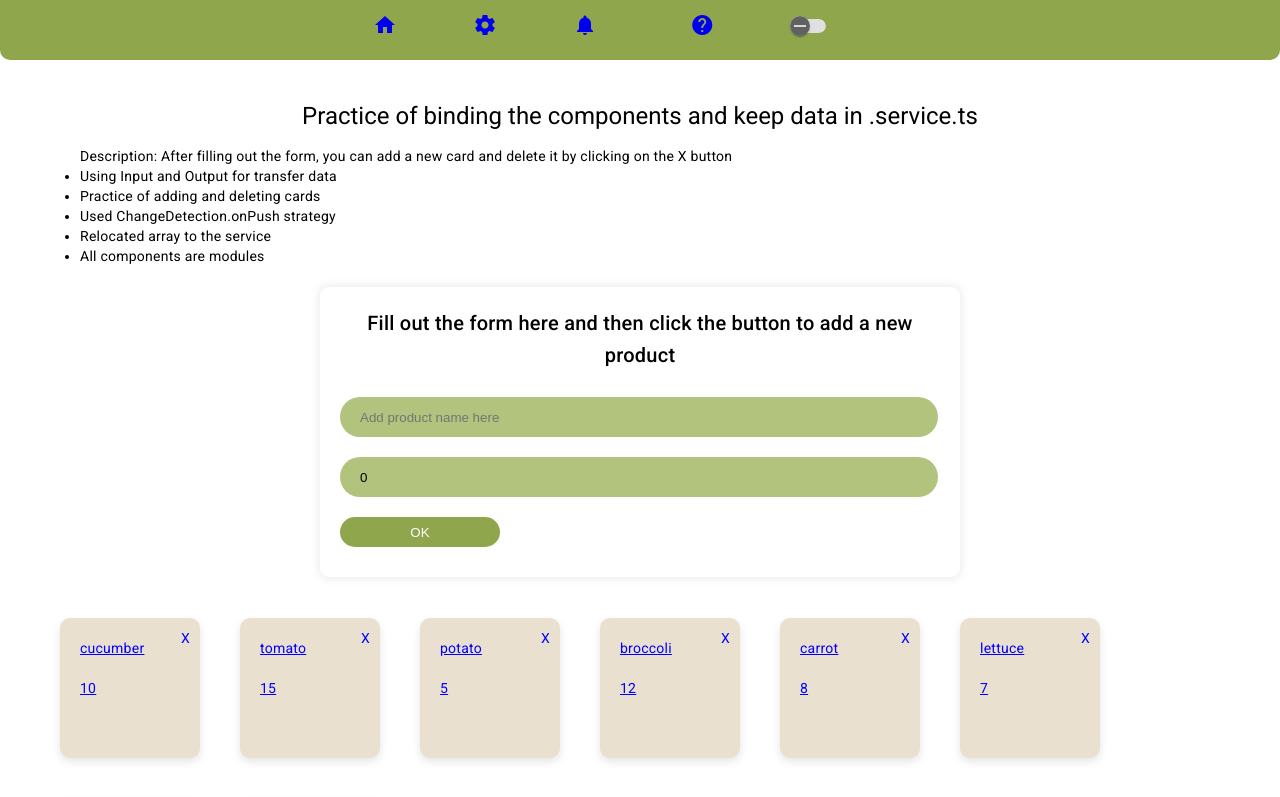
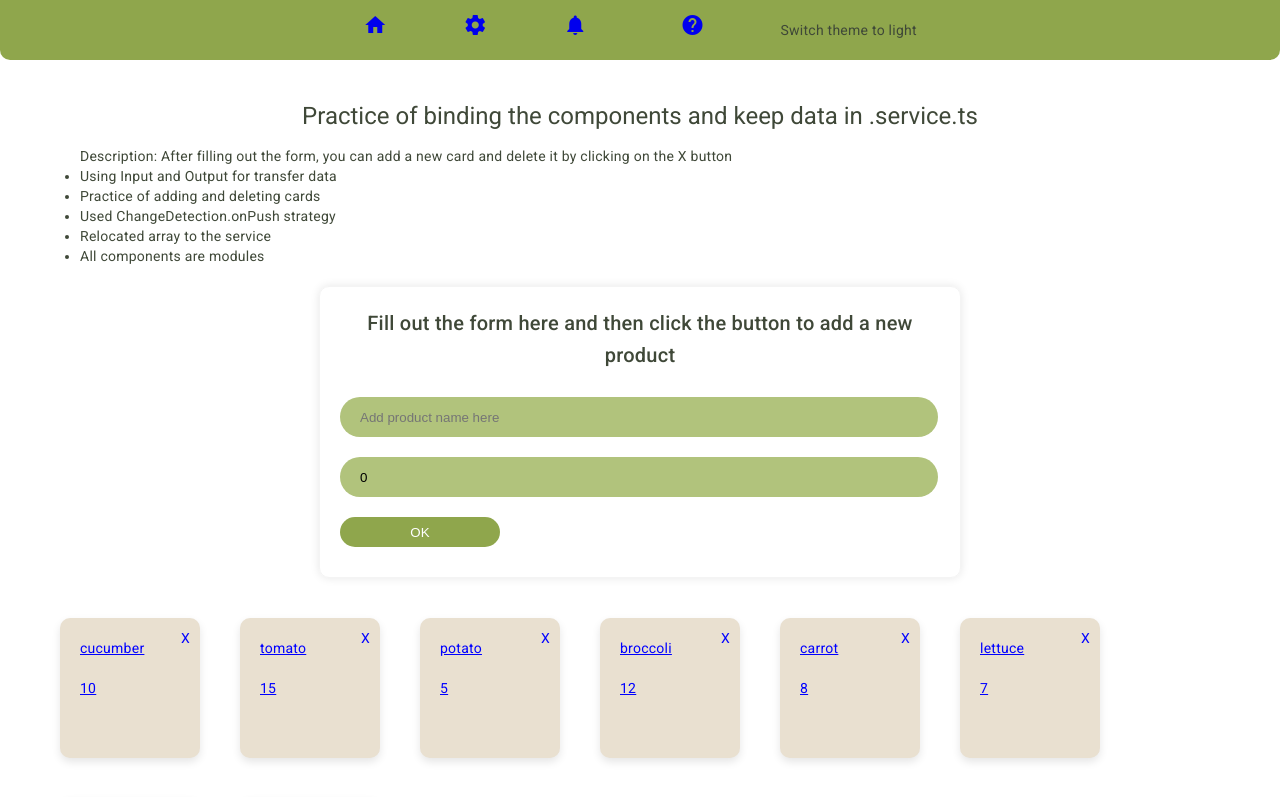
Before and after one commit to Anasta2002/Angular_beginners, an Angular app: page / in a window 1280 px wide. Shown: the top 797 px of the page. Built offline with nearby package versions, Linux system fonts and the light colour scheme; a small style sheet from the web is missing.

Commit message:
Implemented dark and light theme

```diff
--- a/package.json
+++ b/package.json
@@ -23,6 +23,7 @@
     "@angular/platform-server": "^17.1.0",
     "@angular/router": "^17.1.0",
     "@angular/ssr": "^17.1.1",
+    "@fortawesome/fontawesome-free": "^6.5.1",
     "express": "^4.18.2",
     "rxjs": "~7.8.0",
     "tslib": "^2.3.0",
--- a/src/app/app.component.css
+++ b/src/app/app.component.css
@@ -1,9 +1,5 @@
-.light-theme {
-  background-color: white;
-  color: black;
+.app_main {
+  background-color: var(--bg-color-dark);
+  color: var(--color-dark);
+  height: 100%;
 }
-
-.dark-theme {
-  background-color: black;
-  color: white;
-}
--- a/src/app/app.component.html
+++ b/src/app/app.component.html
@@ -1,4 +1,4 @@
-<div>
+<div class="app_main" >
   <app-menu (toggle)="toggleTheme()"></app-menu>
   <router-outlet></router-outlet>
 </div>
--- a/src/app/app.component.ts
+++ b/src/app/app.component.ts
@@ -1,5 +1,6 @@
-import { ChangeDetectionStrategy, Component } from '@angular/core';
+import {ChangeDetectionStrategy, ChangeDetectorRef, Component, OnDestroy} from '@angular/core';
 import { ThemeService } from './services/theme.service';
+import {Subscription} from "rxjs";
 
 @Component({
   selector: 'app-root',
@@ -8,18 +9,34 @@ import { ThemeService } from './services/theme.service';
   providers: [ThemeService],
   changeDetection: ChangeDetectionStrategy.OnPush,
 })
-export class AppComponent {
+export class AppComponent implements OnDestroy {
   currentTheme: string;
+  private themeSubscription: Subscription;
 
-  constructor(private themeService: ThemeService) {
+  constructor(private themeService: ThemeService, private cdr: ChangeDetectorRef) {
     this.currentTheme = this.themeService.getTheme();
 
-    this.themeService.themeChanged$.subscribe((newTheme: string) => {
+    this.themeSubscription = this.themeService.themeChanged$.subscribe((newTheme: string) => {
       this.currentTheme = newTheme;
+      this.cdr.detectChanges();
+      console.log('New Theme:', this.currentTheme);
+      this.applyThemeStyles();
     });
   }
 
   toggleTheme(): void {
     this.themeService.toggleTheme();
   }
+
+  private applyThemeStyles(): void {
+    if (this.currentTheme === 'dark') {
+      document.body.classList.add('dark-theme');
+    } else {
+      document.body.classList.remove('dark-theme');
+    }
+  }
+
+  ngOnDestroy(): void {
+    this.themeSubscription.unsubscribe();
+  }
 }
--- a/src/app/app.module.ts
+++ b/src/app/app.module.ts
@@ -7,7 +7,9 @@ import { ThemeService } from './services/theme.service';
 import { AppRoutingModule } from './app.routing.module';
 import { BrowserModule } from '@angular/platform-browser';
 import { BrowserAnimationsModule } from '@angular/platform-browser/animations';
-import {ItemsModule} from "./home/items/items.module";
+import { MatIconModule, MatIconRegistry } from '@angular/material/icon';
+import { DomSanitizer } from '@angular/platform-browser';
+import {HttpClientModule} from "@angular/common/http";
 
 @NgModule({
   imports: [
@@ -18,10 +20,18 @@ import {ItemsModule} from "./home/items/items.module";
     MenuModule,
     BrowserModule,
     BrowserAnimationsModule,
+    MatIconModule,
+    HttpClientModule
   ],
   declarations: [AppComponent],
   exports: [],
   providers: [ThemeService],
   bootstrap: [AppComponent],
 })
-export class AppModule {}
+export class AppModule {
+  constructor(private matIconRegistry: MatIconRegistry, private domSanitizer: DomSanitizer) {
+    // Register custom icons
+    this.matIconRegistry.addSvgIcon('sun', this.domSanitizer.bypassSecurityTrustResourceUrl('assets/icons/sun.svg'));
+    this.matIconRegistry.addSvgIcon('moon', this.domSanitizer.bypassSecurityTrustResourceUrl('assets/icons/moon.svg'));
+  }
+}
--- a/src/app/menu/menu.component.html
+++ b/src/app/menu/menu.component.html
@@ -24,9 +24,9 @@
       <span>Help</span>
     </div>
   </a>
-  <div class="menu_item" (click)="onToggle()">
-    <mat-slide-toggle [checked]="currentTheme === 'dark'" (change)="onToggle()">
-      <span>{{ currentTheme === 'dark' ? 'Dark theme' : 'Light theme' }}</span>
-    </mat-slide-toggle>
+  <div>
+    <span (click)="onToggle()">
+      <span>Switch theme to {{ currentTheme === 'light' ? 'light' : 'dark' }}</span>
+    </span>
   </div>
 </nav>
--- a/src/app/menu/menu.component.ts
+++ b/src/app/menu/menu.component.ts
@@ -8,7 +8,20 @@ import {ThemeService} from "../services/theme.service";
 })
 
 export class MenuComponent {
-  @Output() toggle = new EventEmitter<void>();
+  // @Output() toggle = new EventEmitter<void>();
+  // currentTheme: string;
+  //
+  // constructor(private themeService: ThemeService) {
+  //   this.currentTheme = this.themeService.getTheme();
+  //
+  //   this.themeService.themeChanged$.subscribe((newTheme: string) => {
+  //     this.currentTheme = newTheme;
+  //   });
+  // }
+  //
+  // onToggle(): void {
+  //   this.toggle.emit();
+  // }
   currentTheme: string;
 
   constructor(private themeService: ThemeService) {
@@ -20,7 +33,6 @@ export class MenuComponent {
   }
 
   onToggle(): void {
-    this.toggle.emit();
-    console.log('Toggle changed');
+    this.themeService.toggleTheme();
   }
 }
--- a/src/app/menu/menu.module.ts
+++ b/src/app/menu/menu.module.ts
@@ -3,10 +3,11 @@ import {MenuComponent} from "./menu.component";
 import { MatSlideToggleModule } from '@angular/material/slide-toggle';
 import {MatIcon} from "@angular/material/icon";
 import {RouterLink} from "@angular/router";
+import {CommonModule} from "@angular/common";
 
 @NgModule({
     declarations: [MenuComponent],
-    imports: [MatSlideToggleModule, MatIcon, RouterLink],
+    imports: [MatSlideToggleModule, MatIcon, RouterLink, CommonModule],
     providers: [],
     exports: [
         MenuComponent
--- a/src/app/services/theme.service.ts
+++ b/src/app/services/theme.service.ts
@@ -16,7 +16,7 @@ export class ThemeService {
 
   toggleTheme(): void {
     this.currentTheme = this.currentTheme === 'light' ? 'dark' : 'light';
+    console.log('New Theme Service:', this.currentTheme);
     this.themeChangedSource.next(this.currentTheme);
-    console.log('New Theme:', this.currentTheme);
   }
 }
--- a/src/index.html
+++ b/src/index.html
@@ -8,6 +8,7 @@
   <link rel="icon" type="image/x-icon" href="favicon.ico">
   <link href="https://fonts.googleapis.com/css2?family=Roboto:wght@300;400;500&display=swap" rel="stylesheet">
   <link href="https://fonts.googleapis.com/icon?family=Material+Icons" rel="stylesheet">
+  <link rel="stylesheet" href="https://cdnjs.cloudflare.com/ajax/libs/font-awesome/6.0.0/css/all.min.css" integrity="sha384-3snxW0ok1BrBXv5P1aX6Qd58ts6dIdaPFBmKJ42H+1JGSa1tNn0pEPUnkffu8gCq" crossorigin="anonymous">
 </head>
 <body class="mat-typography">
   <app-root></app-root>
--- a/src/styles.css
+++ b/src/styles.css
@@ -1,23 +1,18 @@
+/*@import '~@fortawesome/fontawesome-free/css/all.css';*/
+
 body {
   margin: 0;
   padding: 0;
   box-sizing: border-box;
-  /*background-color: #5A6851;*/
-  /*color: wheat;*/
+  --bg-color: #eeefed;
+  color: #3f4838;
+  font-family: Roboto, "Helvetica Neue", sans-serif;
+}
+
+body.dark-theme {
+  --bg-color-dark: #3f4838;
+  --color-dark: #eeefed;
 }
 
 html, body { height: 100%; }
 body { margin: 0; font-family: Roboto, "Helvetica Neue", sans-serif; }
-
-.light-theme {
-  background-color: #ffffff;
-  color: #000000;
-}
-
-.dark-theme {
-  background-color: #333333;
-  color: #ffffff;
-}
-
-html, body { height: 100%; }
-body { margin: 0; font-family: Roboto, "Helvetica Neue", sans-serif; }
```
Also changed, not shown: src/~@fortawesome/fontawesome-free/css/all.css (added), 1 other file (tests, documents, lock files or other folders).
